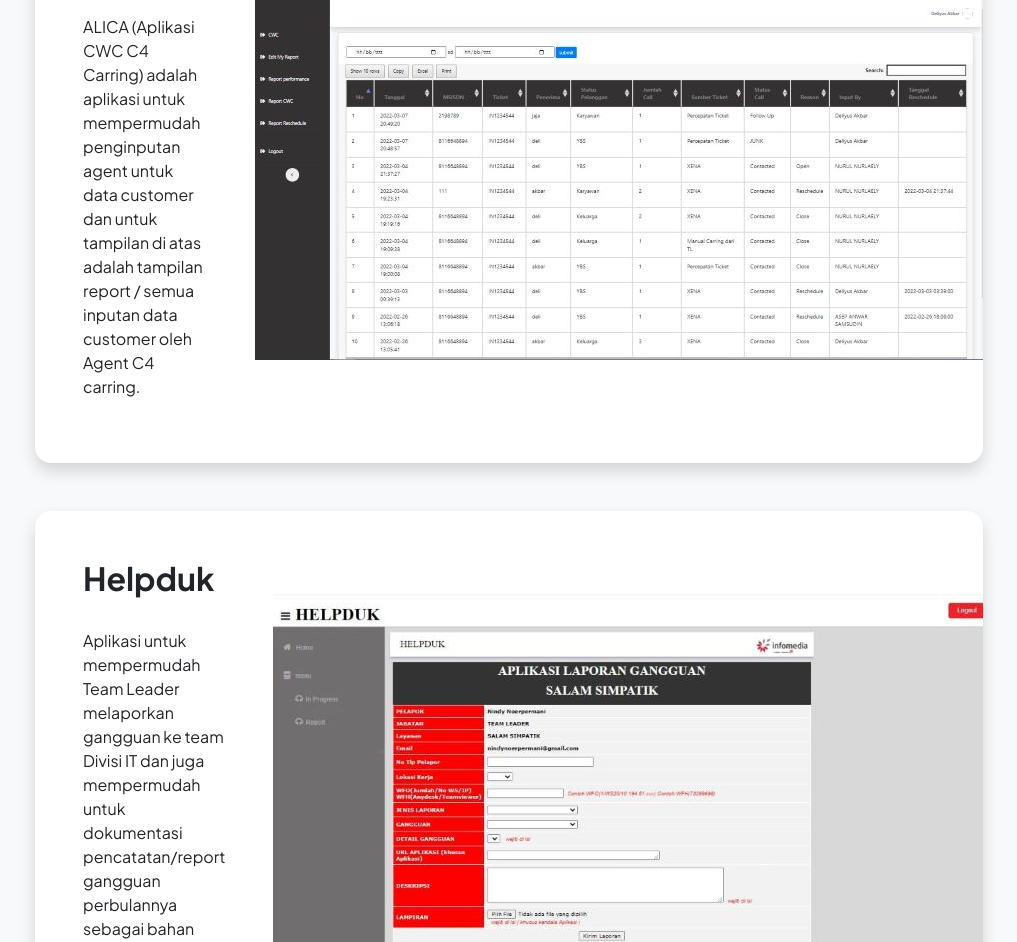
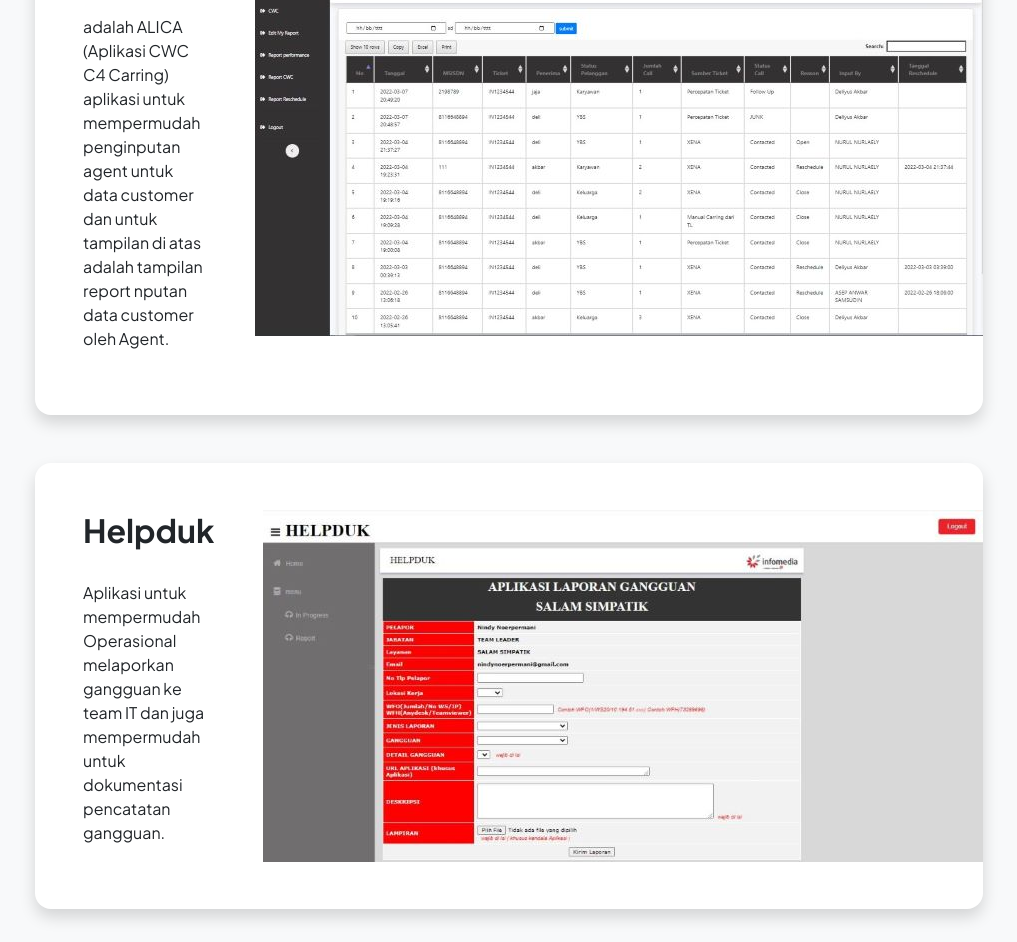
Before and after one commit to delakbar/delakbar.github.io, a plain HTML site: page projects.html in a window 1280 px wide. Shown: the part 720-1662 px from the top of the page, without its empty margins (131-1148 px from the left). Drawn offline with nearby package versions, Linux system fonts and the light colour scheme.

Commit message:
Update projects.html

```diff
--- a/projects.html
+++ b/projects.html
@@ -63,7 +63,7 @@
                                         <div class="p-5">
                                             <h2 class="fw-bolder">ALICA</h2>
                                             <br>
-                                            <p>ALICA (Aplikasi CWC C4 Carring) adalah aplikasi untuk mempermudah penginputan agent untuk data customer dan untuk tampilan di atas adalah tampilan report / semua inputan data customer oleh Agent C4 carring. </p>
+                                            <p>adalah ALICA (Aplikasi CWC C4 Carring) aplikasi untuk mempermudah penginputan agent untuk data customer dan untuk tampilan di atas adalah tampilan report nputan data customer oleh Agent.</p>
                                         </div>
                                         <img class="img-fluid" src="assets/portfolio/alica_report.jpg" alt="..." />
                                     </div>
@@ -88,7 +88,7 @@
                                         <div class="p-5">
                                             <h2 class="fw-bolder">Helpduk</h2>
                                             <br>
-                                            <p>Aplikasi untuk mempermudah Team Leader melaporkan gangguan ke team Divisi IT dan juga mempermudah untuk dokumentasi pencatatan/report gangguan perbulannya sebagai bahan evaluasi Team IT.</p>
+                                            <p>Aplikasi untuk mempermudah Operasional melaporkan gangguan ke team IT dan juga mempermudah untuk dokumentasi pencatatan gangguan.</p>
                                         </div>
                                         <img class="img-fluid" src="assets/portfolio/helpduk.jpg" alt="..." />
                                     </div>
```
